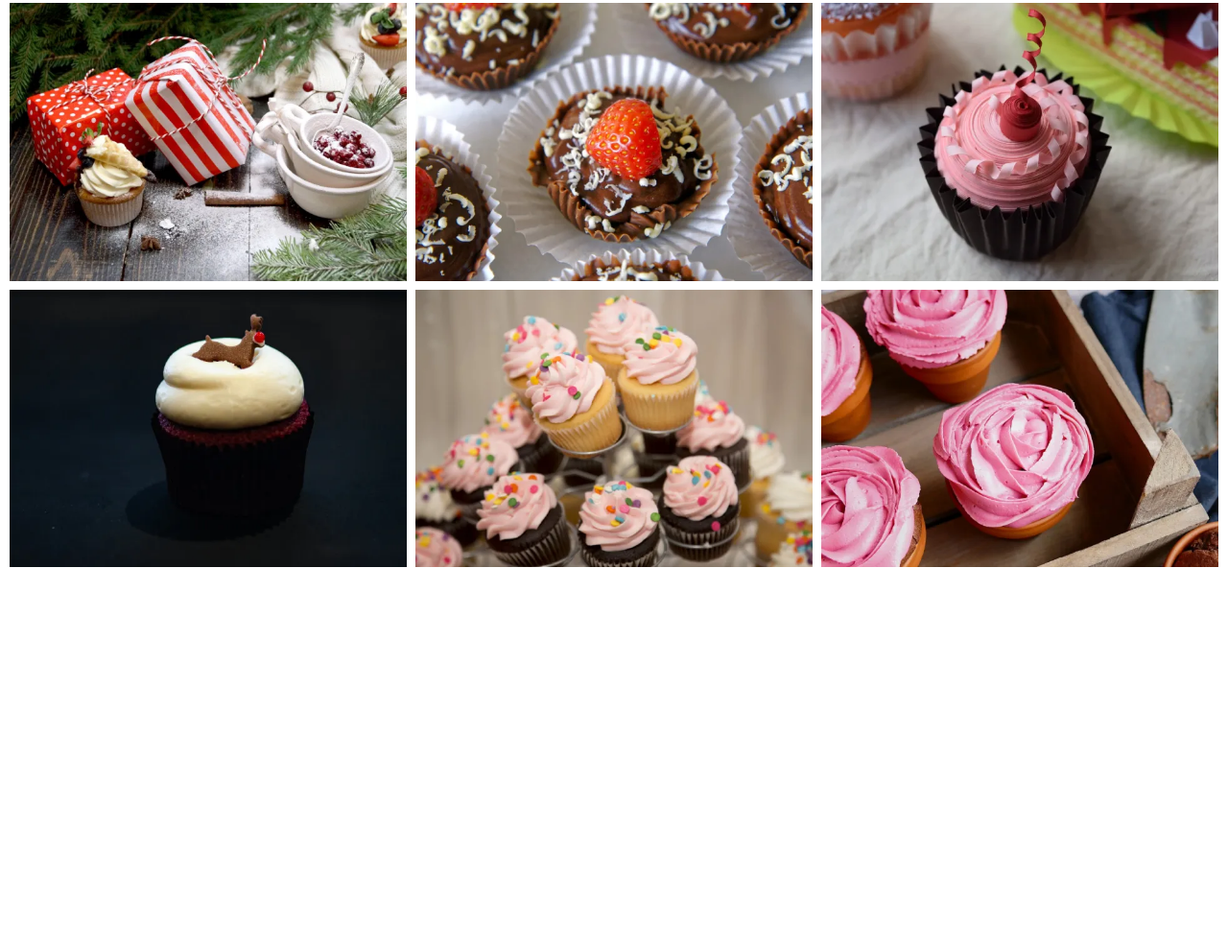
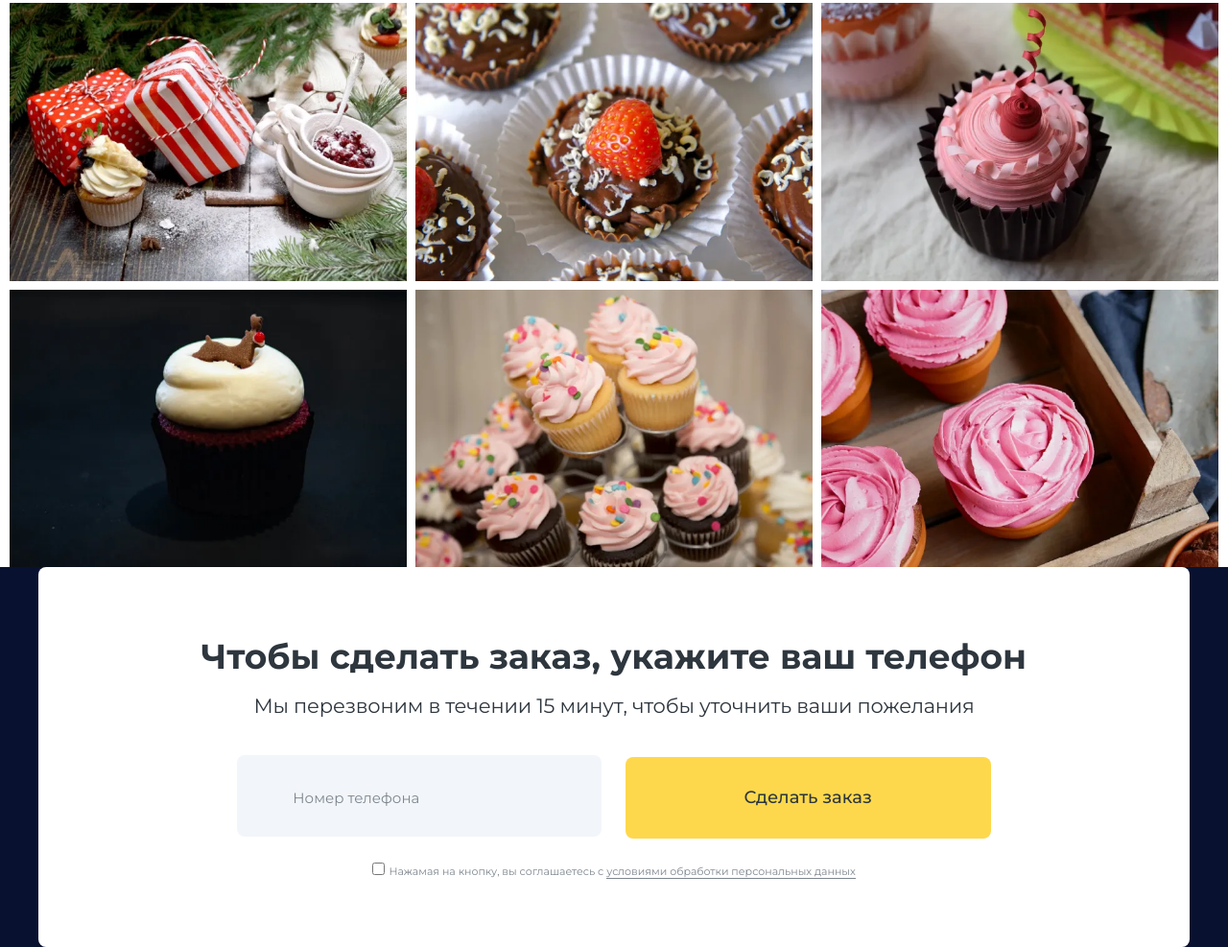
Before and after one commit to maxym-huklivsky/my-project-22.08, a plain HTML site: page index.html in a window 1280 px wide. Shown: the part 5948-6935 px from the top of the page at 96% size. Before the commit the page ends 6539 px from the top, so only its background shows below. Drawn offline with nearby package versions, Linux system fonts and the light colour scheme.

Commit message:
make-order (part-1)

```diff
--- a/index.html
+++ b/index.html
@@ -462,16 +462,22 @@
 		</section>
 
 		<!-- Make-order -->
-		<!-- <section>
-			<h2>Чтобы сделать заказ, укажите ваш телефон</h2>
-			<p>Мы перезвоним в течении 15 минут, чтобы уточнить ваши пожелания</p>
-			<input type="text" placeholder="Номер телефона">
-			<button>Сделать заказ</button>
-			<label>
-				<input type="checkbox">
-				<span>Нажамая на кнопку, вы соглашаетесь с условиями обработки персональных данных</span>
-			</label>
-		</section> -->
+		<section class="make-order">
+			<div class="container make-order__container">
+				<h2 class="make-order__title">Чтобы сделать заказ, укажите ваш телефон</h2>
+				<p class="make-order__desc">Мы перезвоним в течении 15 минут, чтобы уточнить ваши пожелания</p>
+				<div class="make-order__wrap">
+					<input class="make-order__input" type="tel" placeholder="Номер телефона">
+					<button class="make-order__button">Сделать заказ</button>
+				</div>
+				<label class="make-order__label">
+					<input class="make-order__checkbox" type="checkbox">
+					<span class="make-order__text">Нажамая на кнопку, вы соглашаетесь с <a class="make-order__link">условиями
+							обработки персональных
+							данных</a></span>
+				</label>
+			</div>
+		</section>
 	</main>
 
 	<!-- <footer>
--- a/sass/layout/_confectioner.scss
+++ b/sass/layout/_confectioner.scss
@@ -1,6 +1,6 @@
 .confectioner__container {
 	padding-top: 15px;
-	padding-bottom: 80px;
+	padding-bottom: 140px;
 
 	text-align: center;
 
@@ -12,11 +12,14 @@
 		display: flex;
 		align-items: center;
 		justify-content: space-between;
+		padding-bottom: 80px;
 	}
 }
 
 .confectioner__wrap {
-	margin-bottom: 30px;
+	@media screen and (max-width:719px) {
+		margin-bottom: 30px;
+	}
 }
 
 .confectioner__button-sec {
@@ -58,6 +61,11 @@
 .confectioner__button {
 	@extend %button;
 	padding: 20px 40px;
+	display: block;
+
+	@media screen and (max-width:719px) {
+		margin: 0 auto;
+	}
 
 	@media screen and (min-width:1200px) {
 		padding: 30px 50px;
--- a/sass/layout/_experience.scss
+++ b/sass/layout/_experience.scss
@@ -12,11 +12,16 @@
 }
 
 .experience__text {
-	margin-bottom: 80px;
+	margin-bottom: 40px;
 
-	font-size: 24px;
+	font-size: 20px;
 	line-height: 1.43;
 	text-align: center;
+
+	@media screen and (min-width:1200px) {
+		font-size: 24px;
+		margin-bottom: 80px;
+	}
 }
 
 .experience__list {
--- /dev/null
+++ b/sass/layout/_make-order.scss
@@ -0,0 +1,63 @@
+.make-order {
+	background-color: $dark-bgc-cl;
+	text-align: center;
+}
+
+.make-order__container {
+	padding: 70px 150px;
+
+	background-color: $white-txt-cl;
+	border-radius: 8px;
+}
+
+.make-order__title {
+	margin-bottom: 12px;
+
+	font-size: 36px;
+	line-height: 1.33;
+}
+
+.make-order__desc {
+	margin-bottom: 36px;
+
+	font-size: 21px;
+	line-height: 1.43;
+	letter-spacing: -0.2px;
+}
+
+.make-order__wrap {
+	margin-bottom: 24px;
+}
+
+.make-order__input {
+	padding: 32px 30px 29px 58px;
+	width: 380px;
+	height: 85px;
+	margin-right: 20px;
+
+	background: #F2F6FA;
+	border-radius: 8px;
+	border: none;
+	outline: none;
+
+	&::placeholder {
+		font-size: 15px;
+		line-height: 1.6;
+		color: $grey-txt-cl-5;
+	}
+}
+
+.make-order__button {
+	@extend %button;
+	padding: 29px 124px;
+}
+
+.make-order__text {
+	font-size: 11px;
+	line-height: 1.3;
+	color: $grey-txt-cl-5;
+}
+
+.make-order__link {
+	border-bottom: 1px solid $grey-txt-cl-5;
+}
--- a/sass/main.scss
+++ b/sass/main.scss
@@ -16,3 +16,4 @@
 @import './layout/upload-photo';
 @import './layout/confectioner';
 @import './layout/experience';
+@import './layout/make-order';
--- a/sass/utils/_vars.scss
+++ b/sass/utils/_vars.scss
@@ -1,6 +1,5 @@
 // Bgc-color
 $dark-bgc-cl: #081130;
-// $light-bgc-cl: #FFFFFF;
 
 // Txt-colors
 $grey-txt-cl-1: #2E363E;
```
Also changed, not shown: css/main.css, css/main.min.css, 2 other files.
